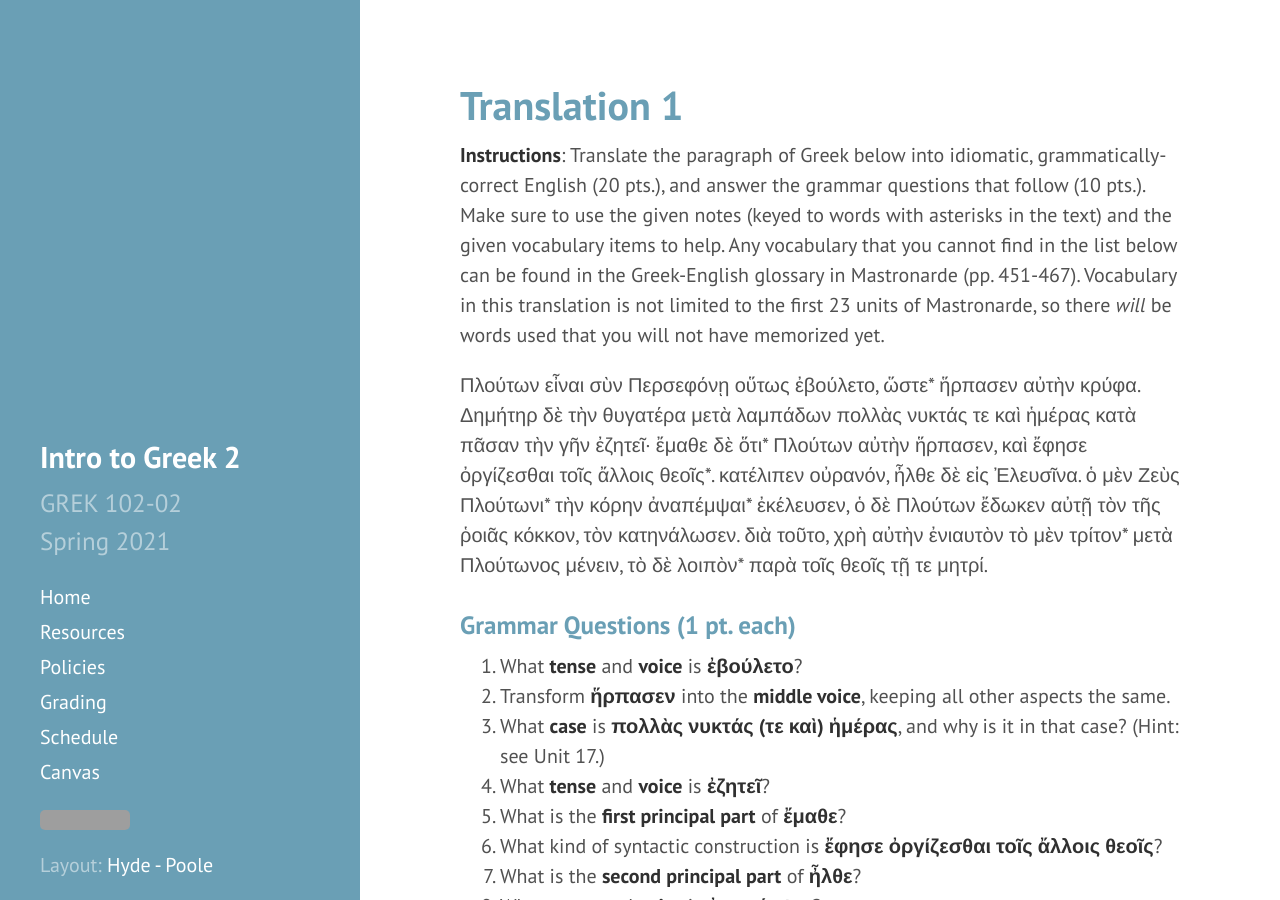
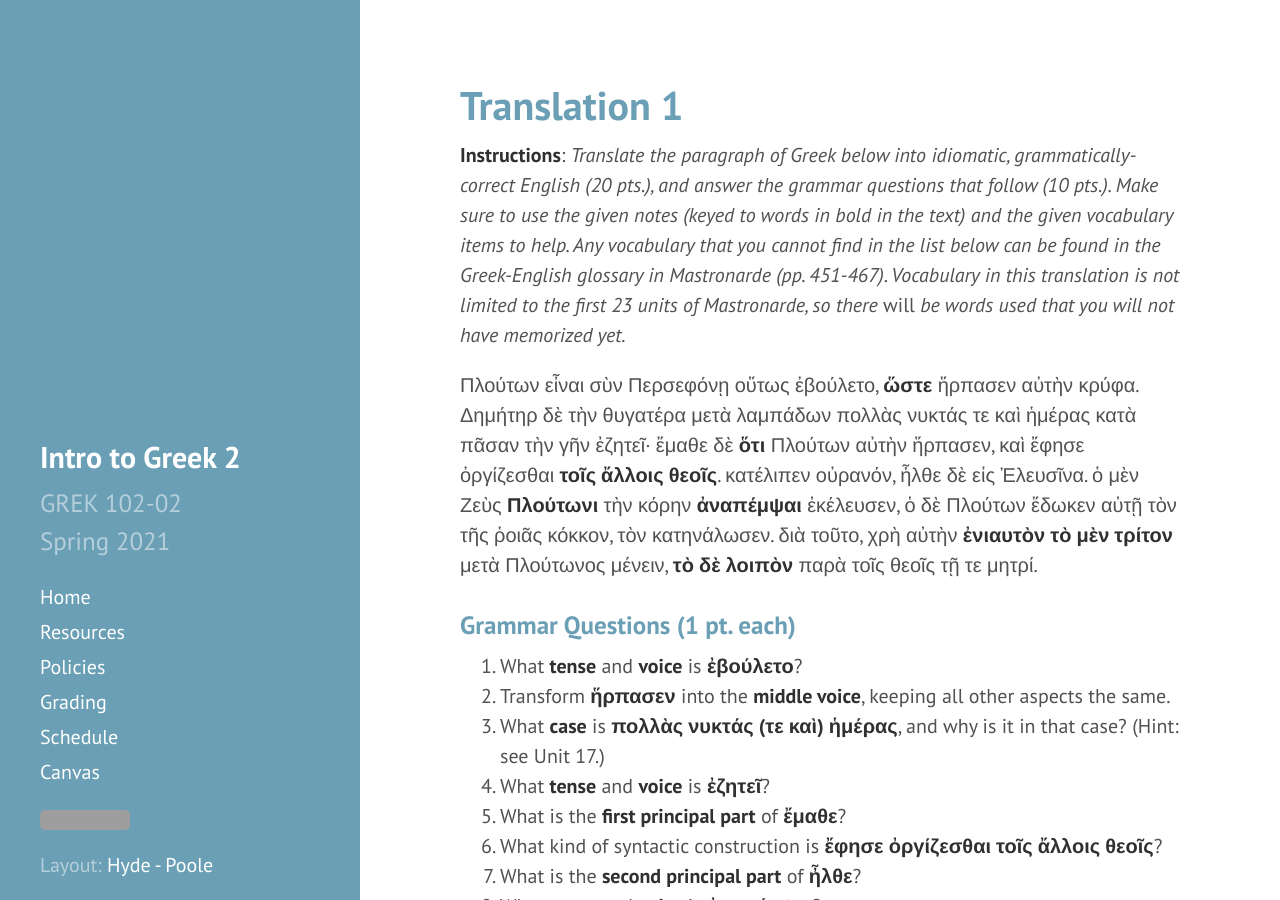
Before and after one commit to DLibatique/GREK102-S21, a Jekyll site: the page built from subpages/translation-1.md, in a window 1280 px wide and 900 px high. Built offline with Jekyll 4.4.1, drawn with Linux system fonts in a browser that asks for light colours; some of the changed lines change nothing that is shown; grey boxes are pictures that could not be loaded.

Commit message:
fixed translation 1 formatting

```diff
--- a/subpages/translation-1.md
+++ b/subpages/translation-1.md
@@ -5,9 +5,9 @@ permalink: translation-1
 order: 1
 ---
 
-**Instructions**: Translate the paragraph of Greek below into idiomatic, grammatically-correct English (20 pts.), and answer the grammar questions that follow (10 pts.). Make sure to use the given notes (keyed to words with asterisks in the text) and the given vocabulary items to help. Any vocabulary that you cannot find in the list below can be found in the Greek-English glossary in Mastronarde (pp. 451-467). Vocabulary in this translation is not limited to the first 23 units of Mastronarde, so there *will* be words used that you will not have memorized yet.
+**Instructions**: *Translate the paragraph of Greek below into idiomatic, grammatically-correct English (20 pts.), and answer the grammar questions that follow (10 pts.). Make sure to use the given notes (keyed to words in bold in the text) and the given vocabulary items to help. Any vocabulary that you cannot find in the list below can be found in the Greek-English glossary in Mastronarde (pp. 451-467). Vocabulary in this translation is not limited to the first 23 units of Mastronarde, so there* will *be words used that you will not have memorized yet.*
 
-Πλούτων εἶναι σὺν Περσεφόνῃ οὕτως ἐβούλετο, ὥστε\* ἥρπασεν αὐτὴν κρύφα. Δημήτηρ δὲ τὴν θυγατέρα μετὰ λαμπάδων πολλὰς νυκτάς τε καὶ ἡμέρας κατὰ πᾶσαν τὴν γῆν ἐζητεῖ· ἔμαθε δὲ ὅτι\* Πλούτων αὐτὴν ἥρπασεν, καὶ ἔφησε ὀργίζεσθαι τοῖς ἄλλοις θεοῖς\*. κατέλιπεν οὐρανόν, ἦλθε δὲ εἰς Ἐλευσῖνα. ὁ μὲν Ζεὺς Πλούτωνι\* τὴν κόρην ἀναπέμψαι\* ἐκέλευσεν, ὁ δὲ Πλούτων ἔδωκεν αὐτῇ τὸν τῆς ῥοιᾶς κόκκον, τὸν κατηνάλωσεν. διὰ τοῦτο, χρὴ αὐτὴν ἐνιαυτὸν τὸ μὲν τρίτον\* μετὰ Πλούτωνος μένειν, τὸ δὲ λοιπὸν\* παρὰ τοῖς θεοῖς τῇ τε μητρί.
+Πλούτων εἶναι σὺν Περσεφόνῃ οὕτως ἐβούλετο, **ὥστε** ἥρπασεν αὐτὴν κρύφα. Δημήτηρ δὲ τὴν θυγατέρα μετὰ λαμπάδων πολλὰς νυκτάς τε καὶ ἡμέρας κατὰ πᾶσαν τὴν γῆν ἐζητεῖ· ἔμαθε δὲ **ὅτι** Πλούτων αὐτὴν ἥρπασεν, καὶ ἔφησε ὀργίζεσθαι **τοῖς ἄλλοις θεοῖς**. κατέλιπεν οὐρανόν, ἦλθε δὲ εἰς Ἐλευσῖνα. ὁ μὲν Ζεὺς **Πλούτωνι** τὴν κόρην **ἀναπέμψαι** ἐκέλευσεν, ὁ δὲ Πλούτων ἔδωκεν αὐτῇ τὸν τῆς ῥοιᾶς κόκκον, τὸν κατηνάλωσεν. διὰ τοῦτο, χρὴ αὐτὴν **ἐνιαυτὸν τὸ μὲν τρίτον** μετὰ Πλούτωνος μένειν, **τὸ δὲ λοιπὸν** παρὰ τοῖς θεοῖς τῇ τε μητρί.
 
 ### Grammar Questions (1 pt. each)
 
@@ -24,22 +24,22 @@ order: 1
 
 ### Notes (in order of appearance)
 
-ὥστε: translate as "that" [result clause, Unit 25]
-ὅτι: translate as "that" [indirect statement, second method, Unit 34]
-τοῖς ἄλλοις θεοῖς: take this as the object of ὀργίζεσθαι
-Πλούτωνι: treat as the object of ἐκέλευσεν and subject of ἀναπέμψαι ("Zeus ordered Pluto to...")
-ἀναπέμψαι > ἀνά ("up") + πέμπω, πέμψω, ἔπεμψα, "to send"
-ἐνιαυτὸν τὸ μὲν τρίτον ... τὸ δὲ λοιπὸν = "for one third of the year ... but for the rest (of the year)"
+* ὥστε: translate as "that" [result clause, Unit 25]
+* ὅτι: translate as "that" [indirect statement, second method, Unit 34]
+* τοῖς ἄλλοις θεοῖς: take this as the object of ὀργίζεσθαι
+* Πλούτωνι: treat as the object of ἐκέλευσεν and subject of ἀναπέμψαι ("Zeus ordered Pluto to...")
+* ἀναπέμψαι > ἀνά ("up") + πέμπω, πέμψω, ἔπεμψα, "to send"
+* ἐνιαυτὸν τὸ μὲν τρίτον ... τὸ δὲ λοιπὸν = "for one third of the year ... but for the rest (of the year)"
 
 ### Vocabulary (alphabetical order)
 
-Δημήτερ, Δημήτερος, f. - Demeter (goddess of agriculture, proper name)
-Ἐλευσίς, Ἐλευσῖνος, f. - Eleusis (a city sacred to Demeter, place name)
-καταναλίσκω, καταναλώσω, κατηνάλωσα - to consume
-κόκκος, -ου, m. - seed
-κόρη, -ης, f. - girl
-κρύφα (adv.) - in secret
-λαμπάς, λαμπάδος, f. - torch
-Περσεφόνη, -ης, f. - Persephone (daughter of Demeter, proper name)
-Πλούτων, Πλούτωνος, m. - Pluto / Hades (god of the underworld, proper name)
-ῥοιά, -ᾶς, f. - pomegranate
+* Δημήτερ, Δημήτερος, f. - Demeter (goddess of agriculture, proper name)
+* Ἐλευσίς, Ἐλευσῖνος, f. - Eleusis (a city sacred to Demeter, place name)
+* καταναλίσκω, καταναλώσω, κατηνάλωσα - to consume
+* κόκκος, -ου, m. - seed
+* κόρη, -ης, f. - girl
+* κρύφα (adv.) - in secret
+* λαμπάς, λαμπάδος, f. - torch
+* Περσεφόνη, -ης, f. - Persephone (daughter of Demeter, proper name)
+* Πλούτων, Πλούτωνος, m. - Pluto / Hades (god of the underworld, proper name)
+* ῥοιά, -ᾶς, f. - pomegranate
```
